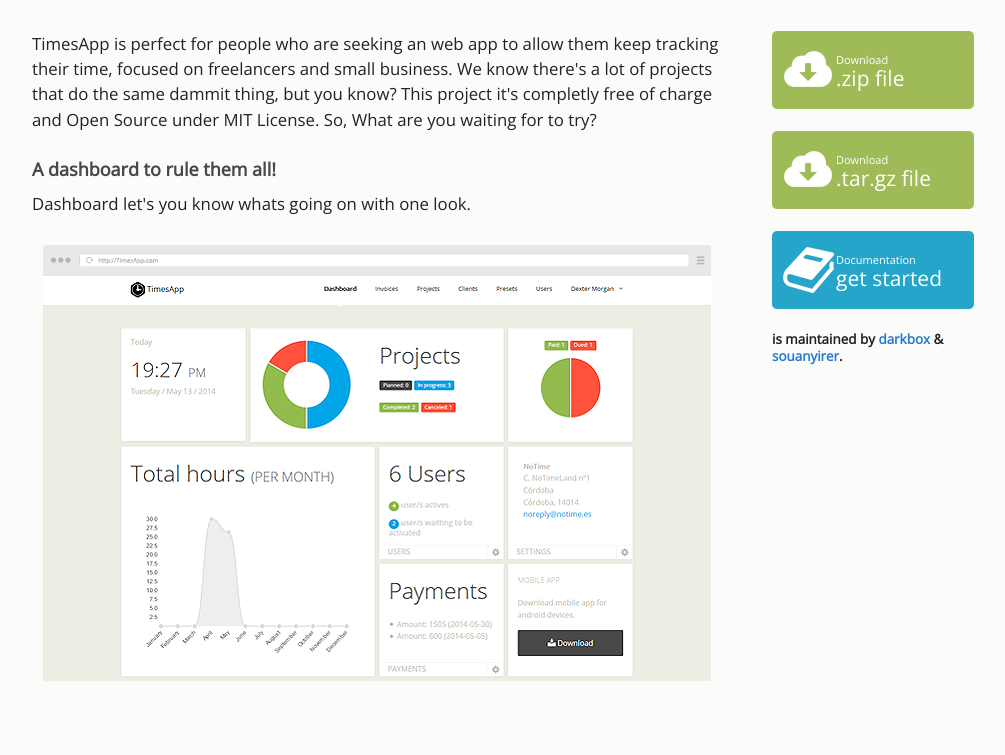
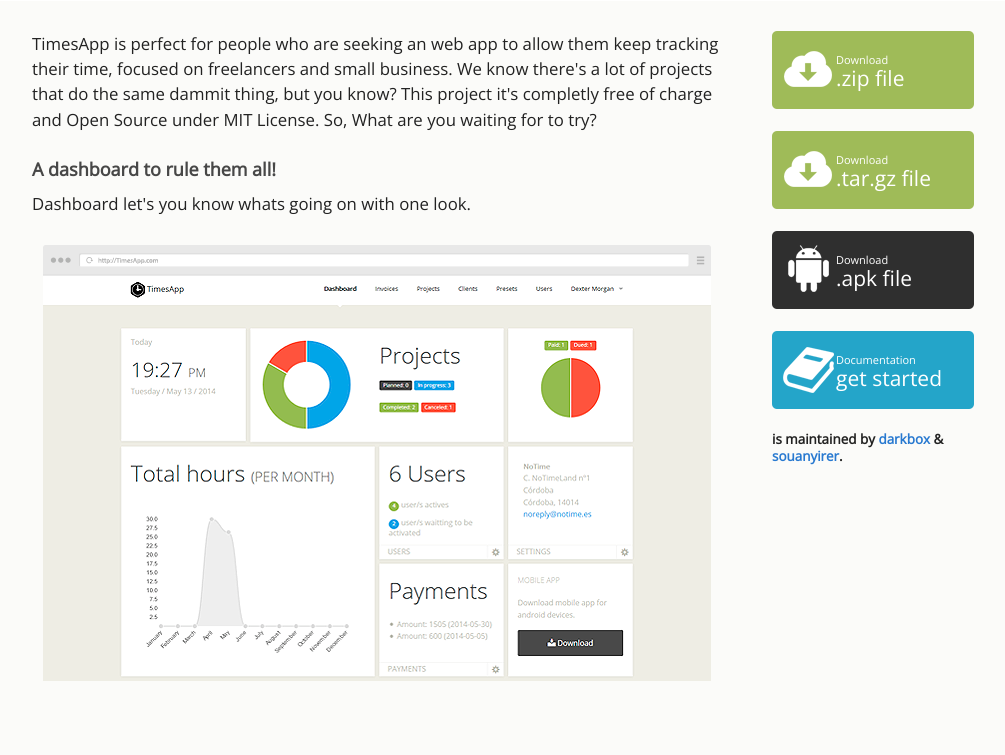
Before and after one commit to darkbox/TimesApp, a PHP site: page / in a window 1280 px wide. Shown: the part 235-990 px from the top of the page, without its empty margins (138-1143 px from the left). Run offline with PHP 8.4, Linux system fonts and the light colour scheme.

Commit message:
Botón de descarga android

```diff
--- a/index.html
+++ b/index.html
@@ -67,6 +67,10 @@
             <small>Download</small>
             .tar.gz file
           </a>
+          <a href="#" class="button android">
+            <small>Download</small>
+            .apk file
+          </a>
           <a href="doc.html" class="button doc">
             <small>Documentation</small>
             get started
--- a/stylesheets/stylesheet.css
+++ b/stylesheets/stylesheet.css
@@ -183,6 +183,10 @@ aside a.button {
 
 .doc{
   background: transparent url(../images/doc-button.png) 0 0 no-repeat !important;
+}
+
+.android{
+  background: transparent url(../images/android-button.png) 0 0 no-repeat !important;
 }
 
 .append {
```
Also changed, not shown: images/android-button.png (added).
